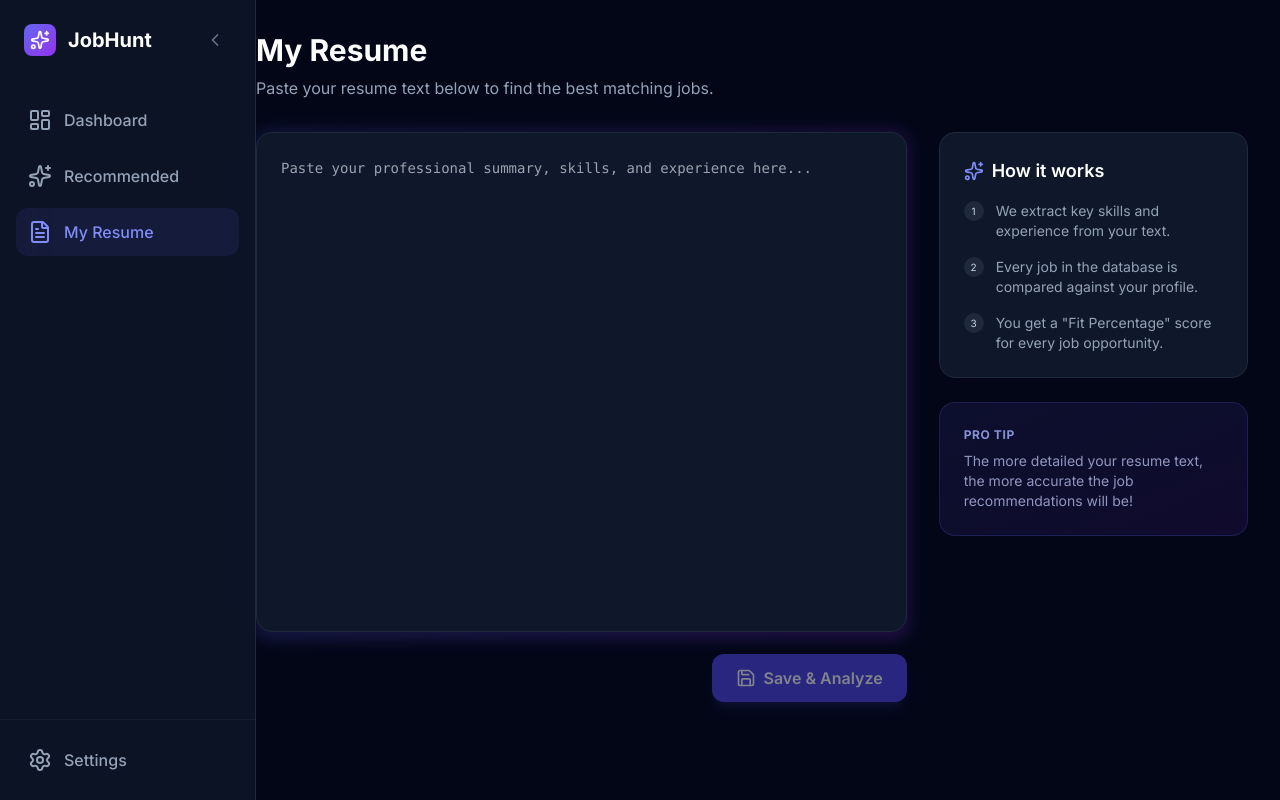
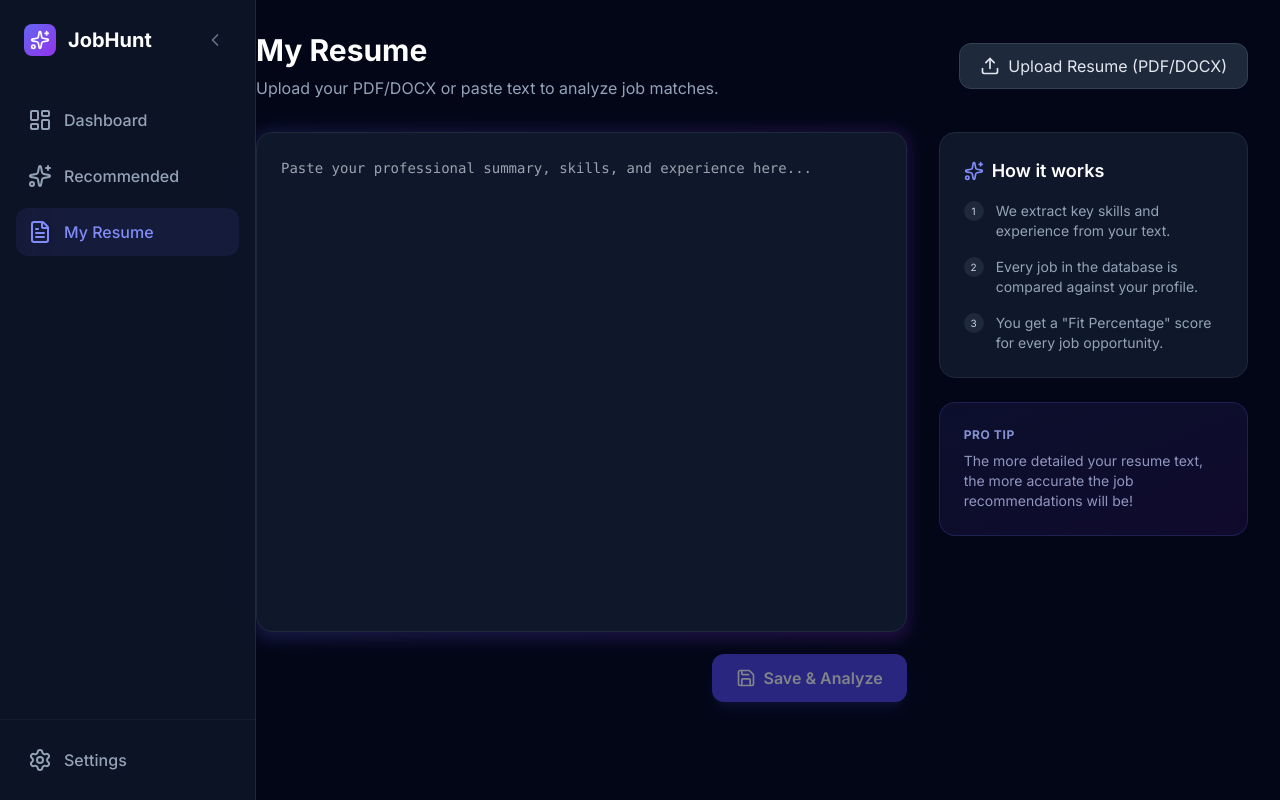
Before and after one commit to Nitish-11k/Job-hunt, a Next.js app in the folder frontend/: page /resume in a window 1280 px wide. Built offline with nearby package versions, Linux system fonts and the light colour scheme; no server answers.

Commit message:
Add Resume File Upload (PDF/Docx) with text extraction using Apache Tika

```diff
--- a/frontend/src/app/resume/page.tsx
+++ b/frontend/src/app/resume/page.tsx
@@ -1,14 +1,16 @@
 'use client';
 
-import { useState, useEffect } from 'react';
-import { Save, CheckCircle2, AlertCircle, Loader2, Sparkles } from 'lucide-react';
+import { useState, useEffect, useRef } from 'react';
+import { Save, CheckCircle2, AlertCircle, Loader2, Sparkles, Upload } from 'lucide-react';
 import { API_ENDPOINTS } from '@/lib/api';
 
 export default function ResumePage() {
   const [content, setContent] = useState('');
   const [loading, setLoading] = useState(false);
   const [saving, setSaving] = useState(false);
+  const [uploading, setUploading] = useState(false);
   const [status, setStatus] = useState<{ type: 'success' | 'error', msg: string } | null>(null);
+  const fileInputRef = useRef<HTMLInputElement>(null);
 
   useEffect(() => {
     fetchResume();
@@ -26,6 +28,35 @@ export default function ResumePage() {
       console.error('Failed to fetch resume:', err);
     } finally {
       setLoading(false);
+    }
+  };
+
+  const handleFileUpload = async (e: React.ChangeEvent<HTMLInputElement>) => {
+    const file = e.target.files?.[0];
+    if (!file) return;
+
+    setUploading(true);
+    setStatus(null);
+    const formData = new FormData();
+    formData.append('file', file);
+
+    try {
+      const res = await fetch(API_ENDPOINTS.RESUME_UPLOAD_FILE, {
+        method: 'POST',
+        body: formData
+      });
+
+      if (res.ok) {
+        const data = await res.json();
+        setContent(data.content);
+        setStatus({ type: 'success', msg: 'File uploaded and analyzed!' });
+      } else {
+        setStatus({ type: 'error', msg: 'Failed to upload PDF/Docx.' });
+      }
+    } catch (err) {
+      setStatus({ type: 'error', msg: 'Upload error. Check file size/type.' });
+    } finally {
+      setUploading(false);
     }
   };
 
@@ -54,9 +85,28 @@ export default function ResumePage() {
 
   return (
     <div className="space-y-8 animate-in fade-in duration-700">
-      <header>
-        <h1 className="text-3xl font-bold text-white mb-2">My Resume</h1>
-        <p className="text-slate-400">Paste your resume text below to find the best matching jobs.</p>
+      <header className="flex flex-col md:flex-row md:items-center justify-between gap-4">
+        <div>
+          <h1 className="text-3xl font-bold text-white mb-2">My Resume</h1>
+          <p className="text-slate-400">Upload your PDF/DOCX or paste text to analyze job matches.</p>
+        </div>
+        <div>
+          <input
+            type="file"
+            ref={fileInputRef}
+            onChange={handleFileUpload}
+            className="hidden"
+            accept=".pdf,.docx,.txt"
+          />
+          <button
+            onClick={() => fileInputRef.current?.click()}
+            disabled={uploading}
+            className="flex items-center gap-2 px-5 py-2.5 bg-slate-800 hover:bg-slate-700 border border-slate-700 text-slate-200 rounded-xl transition-all"
+          >
+            {uploading ? <Loader2 className="w-5 h-5 animate-spin" /> : <Upload className="w-5 h-5" />}
+            Upload Resume (PDF/DOCX)
+          </button>
+        </div>
       </header>
 
       <div className="grid grid-cols-1 lg:grid-cols-3 gap-8">
@@ -68,7 +118,7 @@ export default function ResumePage() {
               onChange={(e) => setContent(e.target.value)}
               placeholder="Paste your professional summary, skills, and experience here..."
               className="relative w-full h-[500px] bg-slate-900 border border-slate-800 rounded-2xl p-6 text-slate-300 focus:outline-none focus:ring-2 focus:ring-indigo-500/50 resize-none font-mono text-sm leading-relaxed"
-              disabled={loading}
+              disabled={loading || uploading}
             />
           </div>
 
```
Also changed, not shown: 2 other files (tests, documents, lock files or other folders).
